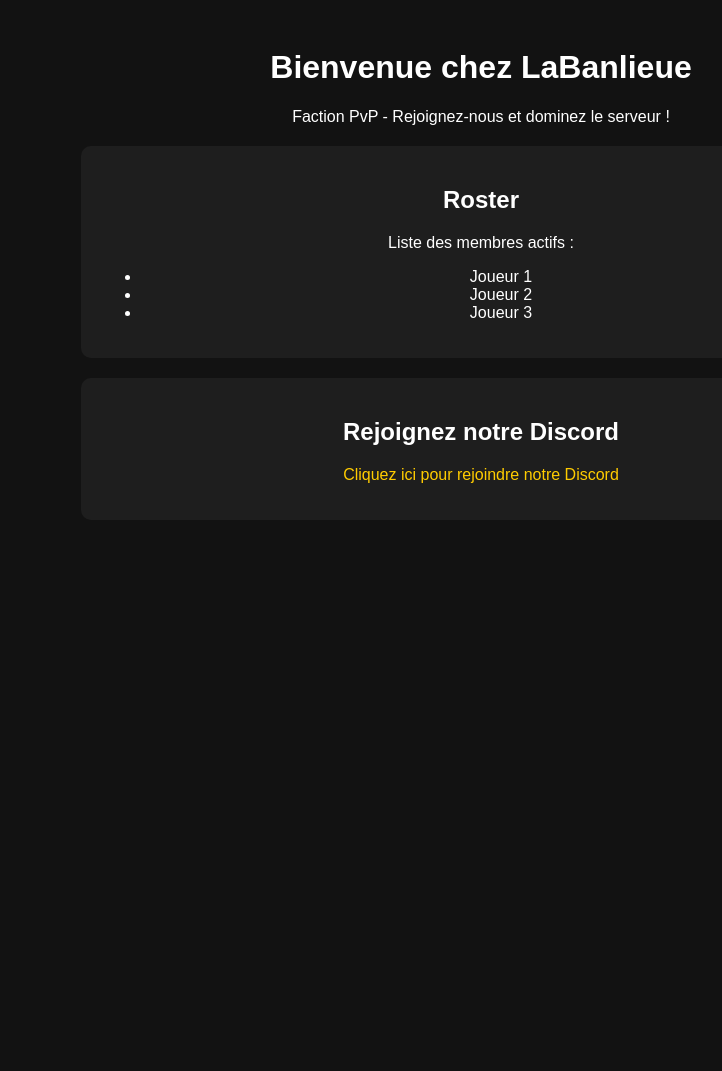
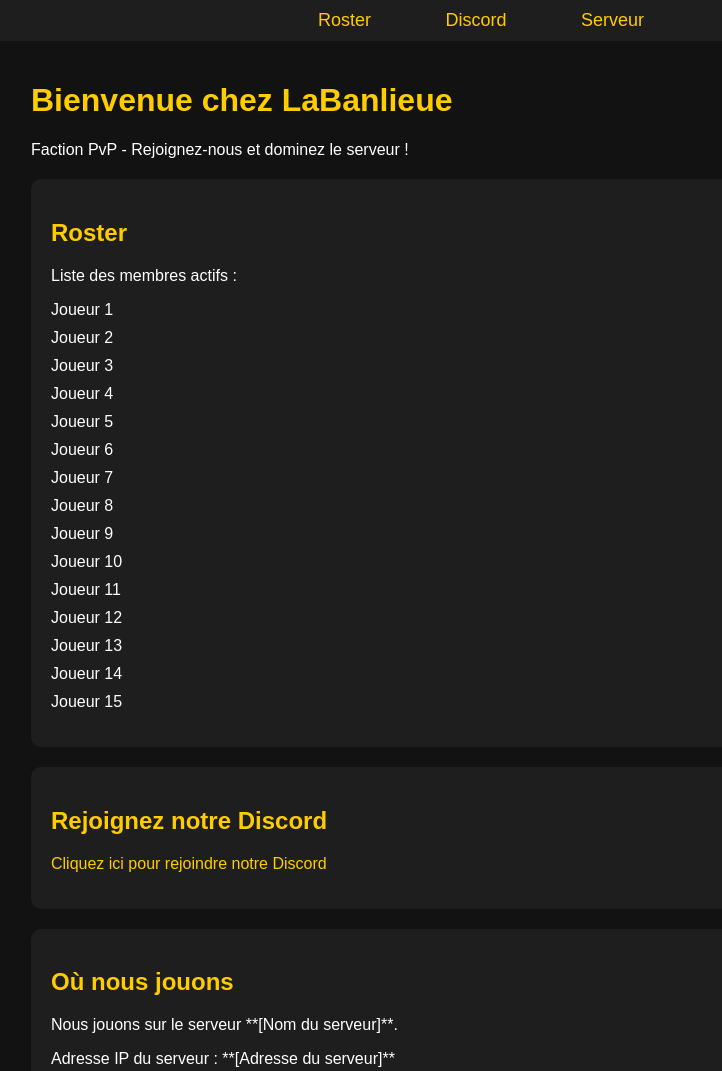
Before and after one commit to Aiiym/labanlieu, a plain HTML site: page index.html in a window 1280 px wide. Shown: the top 1071 px of the page, without its empty margins (159-881 px from the left). Before the commit the page ends 800 px from the top, so only its background shows below. Drawn offline with Linux system fonts and the light colour scheme.

Commit message:
Add files via upload

```diff
--- a/index.html
+++ b/index.html
@@ -5,47 +5,123 @@
     <meta name="viewport" content="width=device-width, initial-scale=1.0">
     <title>LaBanlieue - PvP Faction</title>
     <style>
+        /* Style général */
         body {
             font-family: Arial, sans-serif;
+            margin: 0;
             background-color: #121212;
             color: white;
+        }
+
+        /* Menu de navigation */
+        nav {
+            background-color: #1e1e1e;
+            padding: 10px 0;
             text-align: center;
         }
+
+        nav a {
+            color: #ffcc00;
+            padding: 10px 20px;
+            text-decoration: none;
+            font-size: 18px;
+            margin: 0 15px;
+        }
+
+        nav a:hover {
+            background-color: #333;
+            border-radius: 5px;
+        }
+
+        /* Conteneur */
         .container {
-            max-width: 800px;
+            max-width: 900px;
             margin: auto;
             padding: 20px;
         }
+
         .section {
             margin: 20px 0;
             padding: 20px;
             background: #1e1e1e;
             border-radius: 10px;
         }
+
+        /* Style pour les sections */
+        h1, h2 {
+            color: #ffcc00;
+        }
+
+        ul {
+            list-style-type: none;
+            padding: 0;
+        }
+
+        li {
+            margin: 10px 0;
+        }
+
         a {
             color: #ffcc00;
             text-decoration: none;
         }
+
         a:hover {
             text-decoration: underline;
         }
     </style>
 </head>
 <body>
+
+    <!-- Menu de navigation -->
+    <nav>
+        <a href="#roster">Roster</a>
+        <a href="#discord">Discord</a>
+        <a href="#serveur">Serveur</a>
+    </nav>
+
+    <!-- Contenu -->
     <div class="container">
         <h1>Bienvenue chez LaBanlieue</h1>
         <p>Faction PvP - Rejoignez-nous et dominez le serveur !</p>
 
-        <div class="section">
+        <!-- Section Roster -->
+        <div id="roster" class="section">
             <h2>Roster</h2>
             <p>Liste des membres actifs :</p>
             <ul>
                 <li>Joueur 1</li>
                 <li>Joueur 2</li>
                 <li>Joueur 3</li>
+                <li>Joueur 4</li>
+                <li>Joueur 5</li>
+                <li>Joueur 6</li>
+                <li>Joueur 7</li>
+                <li>Joueur 8</li>
+                <li>Joueur 9</li>
+                <li>Joueur 10</li>
+                <li>Joueur 11</li>
+                <li>Joueur 12</li>
+                <li>Joueur 13</li>
+                <li>Joueur 14</li>
+                <li>Joueur 15</li>
             </ul>
         </div>
 
-        <div class="section">
+        <!-- Section Discord -->
+        <div id="discord" class="section">
             <h2>Rejoignez notre Discord</h2>
             <p><a href="https://discord.gg/labanlieu" target="_blank">Cliquez ici pour rejoindre notre Discord</a></p>
+        </div>
+
+        <!-- Section Serveur -->
+        <div id="serveur" class="section">
+            <h2>Où nous jouons</h2>
+            <p>Nous jouons sur le serveur **[Nom du serveur]**.</p>
+            <p>Adresse IP du serveur : **[Adresse du serveur]**</p>
+            <p>Vous pouvez rejoindre ce serveur pour participer aux batailles PvP avec notre faction !</p>
+        </div>
+    </div>
+
+</body>
+</html>
```
